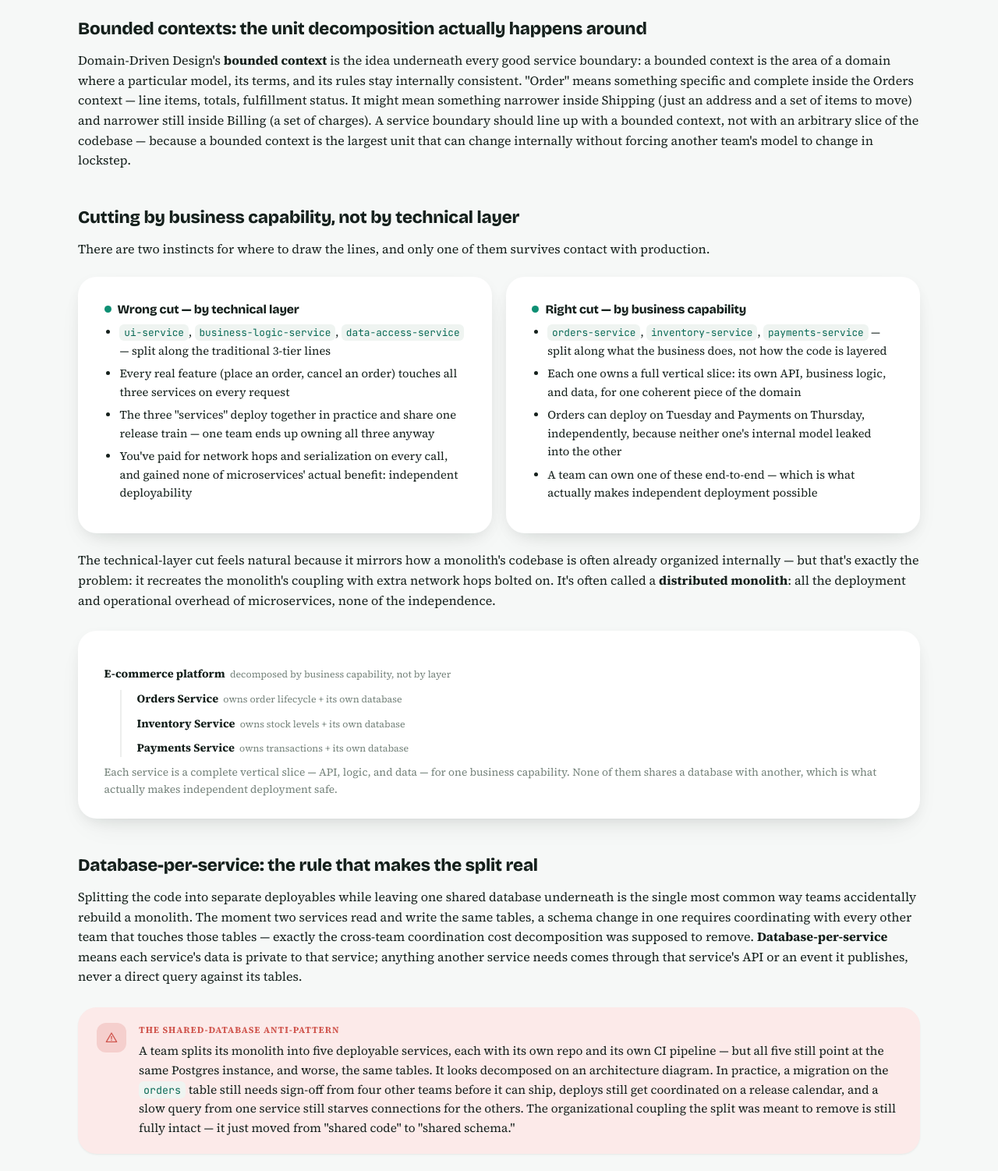
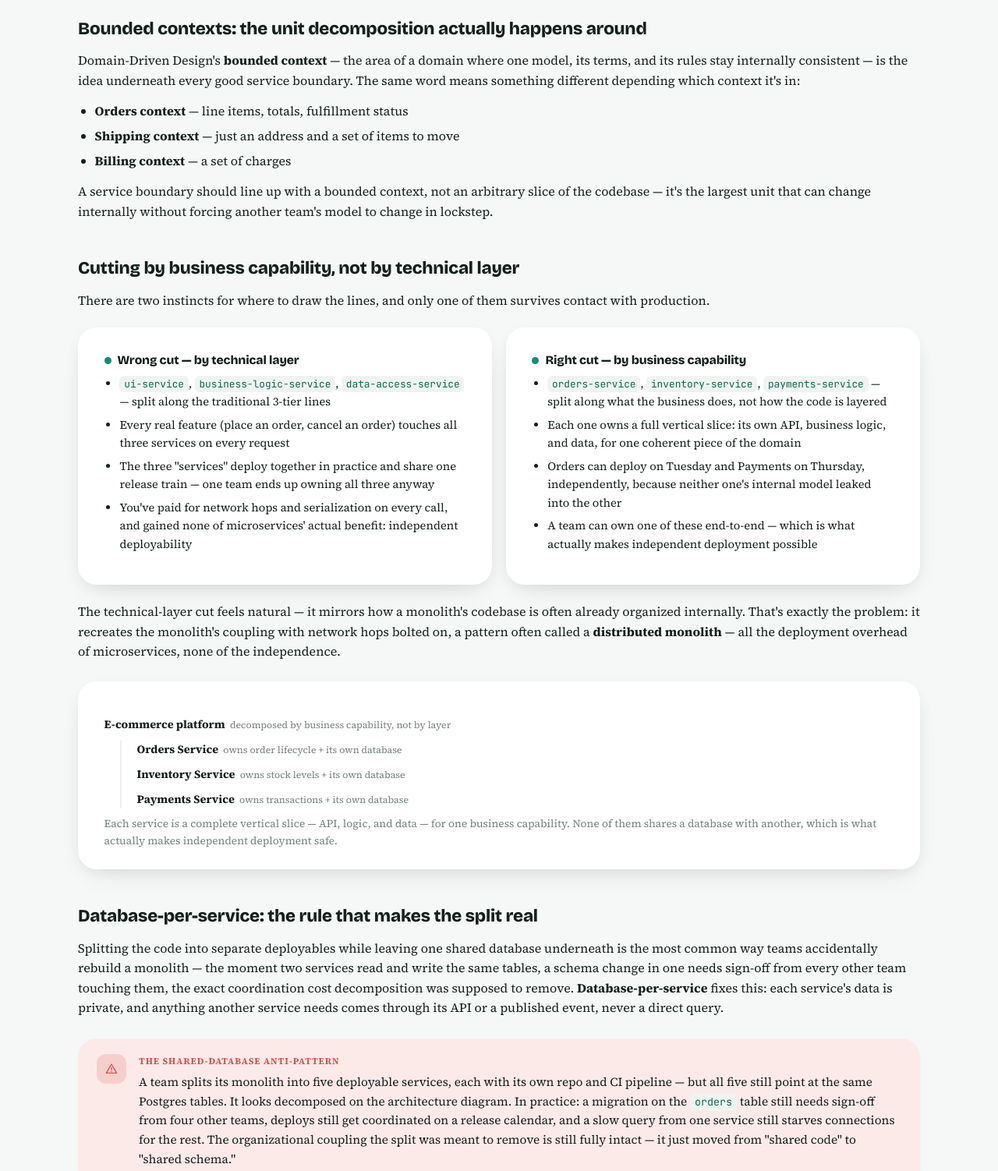
Before and after one commit to Tarunyadavvvvv/Java-full-stack-notes, a plain HTML site: page microservices-notes-complete.html in a window 1280 px wide. Shown: the part 1060-2562 px from the top of the page at 78% size. Drawn offline with Linux system fonts and the light colour scheme.

Commit message:
Tighten prose density in Service Decomposition & Boundaries
Same content, less wall-of-text: broke the bounded-context example
into a scannable list and trimmed a few overly long paragraphs (database-
per-service, the shared-database mistake callout, the sizing accordion).
No facts, examples, or numbers removed.

Co-Authored-By: Claude Sonnet 5 <noreply@anthropic.com>

```diff
--- a/microservices-notes-complete.html
+++ b/microservices-notes-complete.html
@@ -460,7 +460,13 @@ noscript .reveal{opacity:1;}
   </div>
 
   <h3 class="sub reveal">Bounded contexts: the unit decomposition actually happens around</h3>
-  <p class="reveal">Domain-Driven Design's <strong>bounded context</strong> is the idea underneath every good service boundary: a bounded context is the area of a domain where a particular model, its terms, and its rules stay internally consistent. "Order" means something specific and complete inside the Orders context — line items, totals, fulfillment status. It might mean something narrower inside Shipping (just an address and a set of items to move) and narrower still inside Billing (a set of charges). A service boundary should line up with a bounded context, not with an arbitrary slice of the codebase — because a bounded context is the largest unit that can change internally without forcing another team's model to change in lockstep.</p>
+  <p class="reveal">Domain-Driven Design's <strong>bounded context</strong> — the area of a domain where one model, its terms, and its rules stay internally consistent — is the idea underneath every good service boundary. The same word means something different depending which context it's in:</p>
+  <ul class="reveal">
+    <li><strong>Orders context</strong> — line items, totals, fulfillment status</li>
+    <li><strong>Shipping context</strong> — just an address and a set of items to move</li>
+    <li><strong>Billing context</strong> — a set of charges</li>
+  </ul>
+  <p class="reveal">A service boundary should line up with a bounded context, not an arbitrary slice of the codebase — it's the largest unit that can change internally without forcing another team's model to change in lockstep.</p>
 
   <h3 class="sub reveal">Cutting by business capability, not by technical layer</h3>
   <p class="reveal">There are two instincts for where to draw the lines, and only one of them survives contact with production.</p>
@@ -484,7 +490,7 @@ noscript .reveal{opacity:1;}
       </ul>
     </div>
   </div>
-  <p class="reveal">The technical-layer cut feels natural because it mirrors how a monolith's codebase is often already organized internally — but that's exactly the problem: it recreates the monolith's coupling with extra network hops bolted on. It's often called a <strong>distributed monolith</strong>: all the deployment and operational overhead of microservices, none of the independence.</p>
+  <p class="reveal">The technical-layer cut feels natural — it mirrors how a monolith's codebase is often already organized internally. That's exactly the problem: it recreates the monolith's coupling with network hops bolted on, a pattern often called a <strong>distributed monolith</strong> — all the deployment overhead of microservices, none of the independence.</p>
 
   <div class="panel diagram-panel reveal">
     <ul class="soft-tree">
@@ -500,12 +506,12 @@ noscript .reveal{opacity:1;}
   </div>
 
   <h3 class="sub reveal">Database-per-service: the rule that makes the split real</h3>
-  <p class="reveal">Splitting the code into separate deployables while leaving one shared database underneath is the single most common way teams accidentally rebuild a monolith. The moment two services read and write the same tables, a schema change in one requires coordinating with every other team that touches those tables — exactly the cross-team coordination cost decomposition was supposed to remove. <strong>Database-per-service</strong> means each service's data is private to that service; anything another service needs comes through that service's API or an event it publishes, never a direct query against its tables.</p>
+  <p class="reveal">Splitting the code into separate deployables while leaving one shared database underneath is the most common way teams accidentally rebuild a monolith — the moment two services read and write the same tables, a schema change in one needs sign-off from every other team touching them, the exact coordination cost decomposition was supposed to remove. <strong>Database-per-service</strong> fixes this: each service's data is private, and anything another service needs comes through its API or a published event, never a direct query.</p>
   <div class="callout callout--mistake reveal">
     <div class="callout__icon"><svg width="16" height="16" viewBox="0 0 24 24" fill="none"><path d="M12 3L2 20h20L12 3z" stroke="currentColor" stroke-width="2" fill="none" stroke-linejoin="round"/><path d="M12 9.5v4.5" stroke="currentColor" stroke-width="2" stroke-linecap="round"/><circle cx="12" cy="17" r="1.1" fill="currentColor"/></svg></div>
     <div class="callout__body">
       <b class="h">The shared-database anti-pattern</b>
-      <p>A team splits its monolith into five deployable services, each with its own repo and its own CI pipeline — but all five still point at the same Postgres instance, and worse, the same tables. It looks decomposed on an architecture diagram. In practice, a migration on the <code>orders</code> table still needs sign-off from four other teams before it can ship, deploys still get coordinated on a release calendar, and a slow query from one service still starves connections for the others. The organizational coupling the split was meant to remove is still fully intact — it just moved from "shared code" to "shared schema."</p>
+      <p>A team splits its monolith into five deployable services, each with its own repo and CI pipeline — but all five still point at the same Postgres tables. It looks decomposed on the architecture diagram. In practice: a migration on the <code>orders</code> table still needs sign-off from four other teams, deploys still get coordinated on a release calendar, and a slow query from one service still starves connections for the rest. The organizational coupling the split was meant to remove is still fully intact — it just moved from "shared code" to "shared schema."</p>
     </div>
   </div>
 
@@ -519,7 +525,7 @@ noscript .reveal{opacity:1;}
 
   <details class="accordion reveal">
     <summary><div class="accordion__chevron"><svg width="13" height="13" viewBox="0 0 24 24" fill="none"><path d="M6 9l6 6 6-6" stroke="currentColor" stroke-width="2.2" stroke-linecap="round" stroke-linejoin="round"/></svg></div>So how big should one service actually be?</summary>
-    <div class="accordion__body">There's no line-of-code or endpoint-count answer — "how big" is the wrong axis entirely. A service is correctly sized when one team can change its internal model and deploy it without asking another team for a schema change, an API contract change, or a coordinated release. If two "services" can never actually ship independently because a change in one always forces a change in the other, they're really one bounded context that got split too early — merge them back and re-split later once the seam is clearer.</div>
+    <div class="accordion__body">There's no line-of-code or endpoint-count answer — "how big" is the wrong axis. A service is sized correctly when one team can change its internal model and deploy it without asking another team for a schema change, an API contract change, or a coordinated release. If two "services" can never ship independently because a change in one always forces a change in the other, they're really one bounded context split too early — merge them back and re-split later once the seam is clearer.</div>
   </details>
 
   <div class="summary reveal">
```
